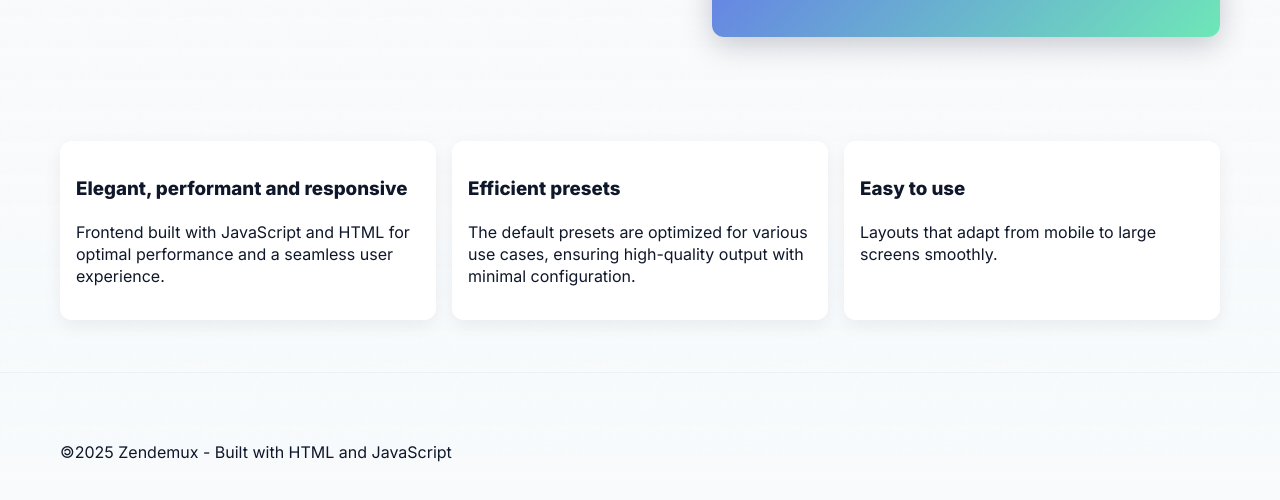
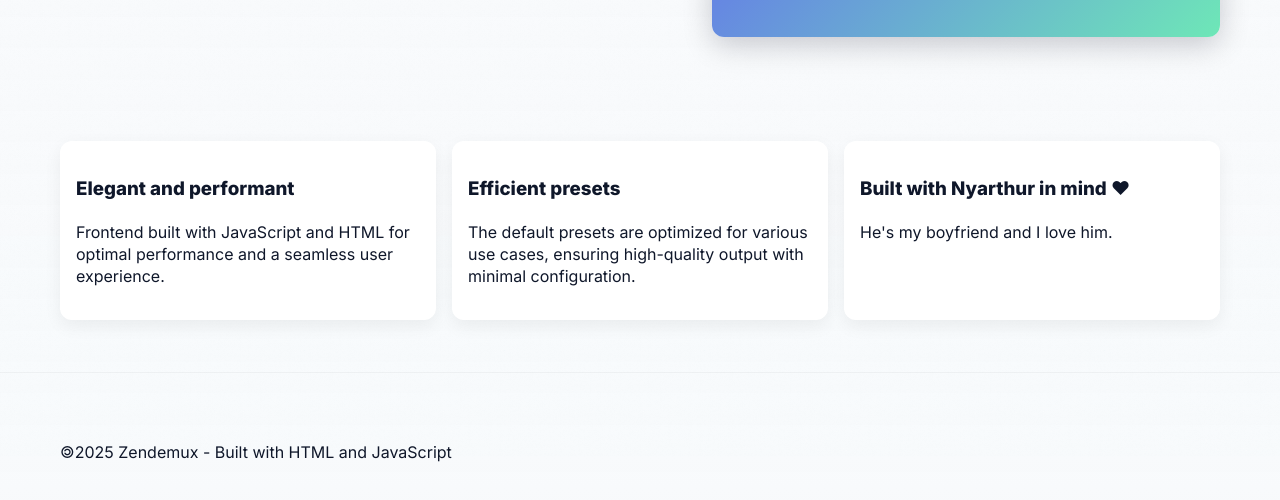
Before and after one commit to Zendemux/zendemux.github.io, a plain HTML site: page index.html in a window 1280 px wide. Shown: the part 344-844 px from the top of the page. Drawn offline with Linux system fonts and the light colour scheme.

```diff
--- a/index.html
+++ b/index.html
@@ -83,7 +83,7 @@
 		<section id="features" class="container features">
 			<div class="grid features-grid">
 				<article class="feature">
-					<h3>Elegant, performant and responsive</h3>
+					<h3>Elegant and performant</h3>
 					<p>Frontend built with JavaScript and HTML for optimal performance and a seamless user experience.</p>
 				</article>
 				<article class="feature">
@@ -91,8 +91,8 @@
 					<p>The default presets are optimized for various use cases, ensuring high-quality output with minimal configuration.</p>
 				</article>
 				<article class="feature">
-					<h3>Easy to use</h3>
-					<p>Layouts that adapt from mobile to large screens smoothly.</p>
+					<h3>Built with Nyarthur in mind ♥</h3>
+					<p>He's my boyfriend and I love him.</p>
 				</article>
 			</div>
 		</section>
```
